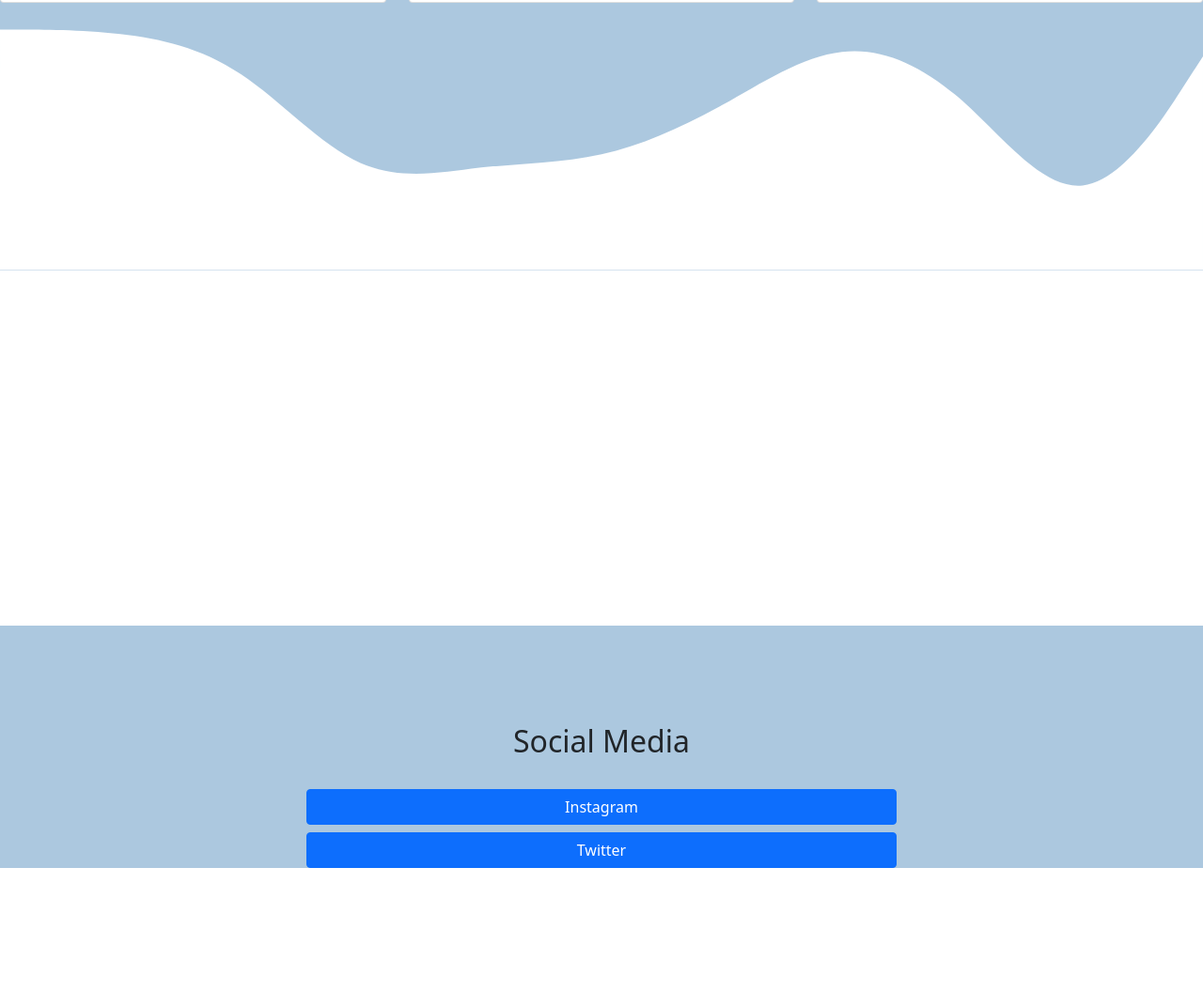
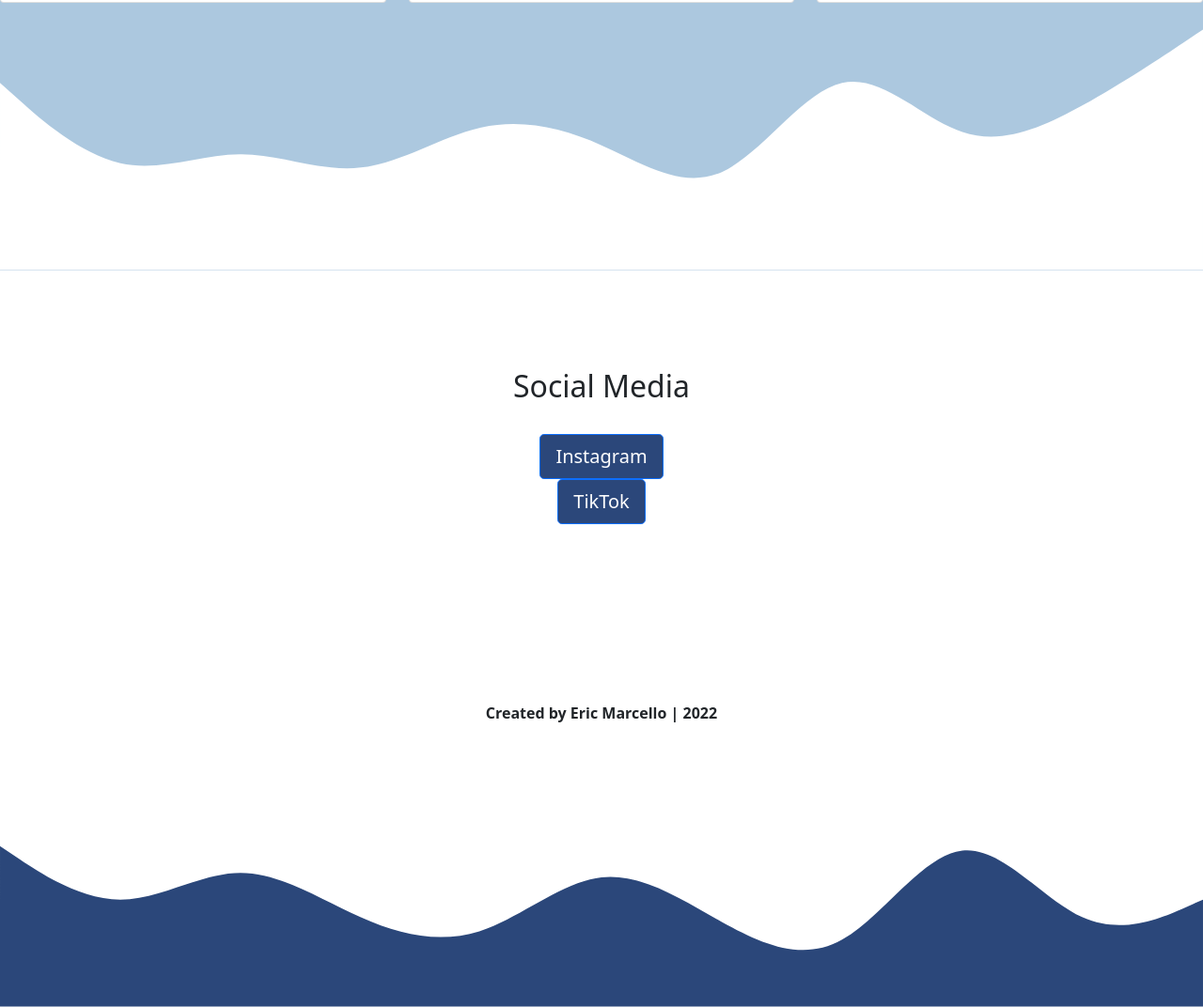
Before and after one commit to Ericmarcll/ericmarcll.github.io, a plain HTML site: page index.html in a window 1280 px wide. Shown: the part 1856-2928 px from the top of the page at 94% size. Before the commit the page ends 2780 px from the top, so only its background shows below. Drawn offline with nearby package versions, Linux system fonts and the light colour scheme.

Commit message:
Bug Fixes

```diff
--- a/index.html
+++ b/index.html
@@ -94,7 +94,7 @@
           </div>
         </div>
         </div>
-        <div class="row mt-4">
+        <div class="row mb-4">
           <div class="col-md-4">
             <div class="card">
               <img src="img/IMG_0229.jpg" class="card-img-top" alt="Projects 1" />
@@ -121,31 +121,43 @@
           </div>
          <div>
 
-          <svg xmlns="http://www.w3.org/2000/svg" viewBox="0 0 1440 320"><path fill="#ffffff" fill-opacity="1" d="M0,32L24,32C48,32,96,32,144,37.3C192,43,240,53,288,85.3C336,117,384,171,432,192C480,213,528,203,576,197.3C624,192,672,192,720,181.3C768,171,816,149,864,122.7C912,96,960,64,1008,58.7C1056,53,1104,75,1152,117.3C1200,160,1248,224,1296,218.7C1344,213,1392,139,1416,101.3L1440,64L1440,320L1416,320C1392,320,1344,320,1296,320C1248,320,1200,320,1152,320C1104,320,1056,320,1008,320C960,320,912,320,864,320C816,320,768,320,720,320C672,320,624,320,576,320C528,320,480,320,432,320C384,320,336,320,288,320C240,320,192,320,144,320C96,320,48,320,24,320L0,320Z">
-          </path>
-        </svg>
+          <svg xmlns="http://www.w3.org/2000/svg" viewBox="0 0 1440 320"><path fill="#ffff" fill-opacity="1" d="M0,96L24,117.3C48,139,96,181,144,192C192,203,240,181,288,181.3C336,181,384,203,432,197.3C480,192,528,160,576,149.3C624,139,672,149,720,170.7C768,192,816,224,864,202.7C912,181,960,107,1008,96C1056,85,1104,139,1152,154.7C1200,171,1248,149,1296,122.7C1344,96,1392,64,1416,48L1440,32L1440,320L1416,320C1392,320,1344,320,1296,320C1248,320,1200,320,1152,320C1104,320,1056,320,1008,320C960,320,912,320,864,320C816,320,768,320,720,320C672,320,624,320,576,320C528,320,480,320,432,320C384,320,336,320,288,320C240,320,192,320,144,320C96,320,48,320,24,320L0,320Z"></path></svg>
     </section>
     <!-- akhr projects -->
 
     <!-- Social Media -->
     <section id="contact">
         <div class="container">
-            <div class="row text-center mb-4">
-                <div class="col mt-4">
+            <div class="row text-center">
+                <div class="col mb-4">
                     <h2>Social Media</h2>
                 </div>
             </div>
         </div>
         <div>
             <div class="row">
-                <div class="d-grid gap-2 col-6 mx-auto">
-                    <button class="btn btn-primary" type="button">Instagram</button>
-                    <button class="btn btn-primary" type="button">Twitter</button>
-                  </div>
+              <div class="col text-center">
+                <a href="https://www.instagram.com/itsericmarcello/" class="btn btn-primary btn-lg true" tabindex="-1" role="button" aria-disabled="true" style="background-color: #2b477a;">Instagram</a>
+              </div>
             </div>
-        </div>
+            <div class="row">
+              <div class="col text-center">
+                <a href="https://www.instagram.com/itsericmarcello/" class="btn btn-primary btn-lg true" tabindex="-1" role="button" aria-disabled="true" style="background-color: #2b477a;">TikTok</a>
+              </div>
+            </div>
+          </div>
     </section>
     <!-- Akhir Social Media -->
+
+    <!-- Footer -->
+    <footer class=" fw-bold text-center"
+      <p>Created by Eric Marcello | 2022</p>
+
+      <svg xmlns="http://www.w3.org/2000/svg" viewBox="0 0 1440 320"><path fill="#2b477a" fill-opacity="1" d="M0,128L24,144C48,160,96,192,144,192C192,192,240,160,288,160C336,160,384,192,432,213.3C480,235,528,245,576,229.3C624,213,672,171,720,165.3C768,160,816,192,864,218.7C912,245,960,267,1008,240C1056,213,1104,139,1152,133.3C1200,128,1248,192,1296,213.3C1344,235,1392,213,1416,202.7L1440,192L1440,320L1416,320C1392,320,1344,320,1296,320C1248,320,1200,320,1152,320C1104,320,1056,320,1008,320C960,320,912,320,864,320C816,320,768,320,720,320C672,320,624,320,576,320C528,320,480,320,432,320C384,320,336,320,288,320C240,320,192,320,144,320C96,320,48,320,24,320L0,320Z"></path></svg>
+    </footer>
+
+    <!-- Akhir Footer -->
+
     <script src="https://cdn.jsdelivr.net/npm/bootstrap@5.1.3/dist/js/bootstrap.bundle.min.js" integrity="sha384-ka7Sk0Gln4gmtz2MlQnikT1wXgYsOg+OMhuP+IlRH9sENBO0LRn5q+8nbTov4+1p" crossorigin="anonymous"></script>
   </body>
 </html>
--- a/style.css
+++ b/style.css
@@ -12,8 +12,8 @@
 }
 
 #contact {
-  background-color: #acc8df;
-  margin-top: 10cm;
+  background-color: #ffffff;
+  padding-bottom: 5cm;
 }
 
 section {
```
